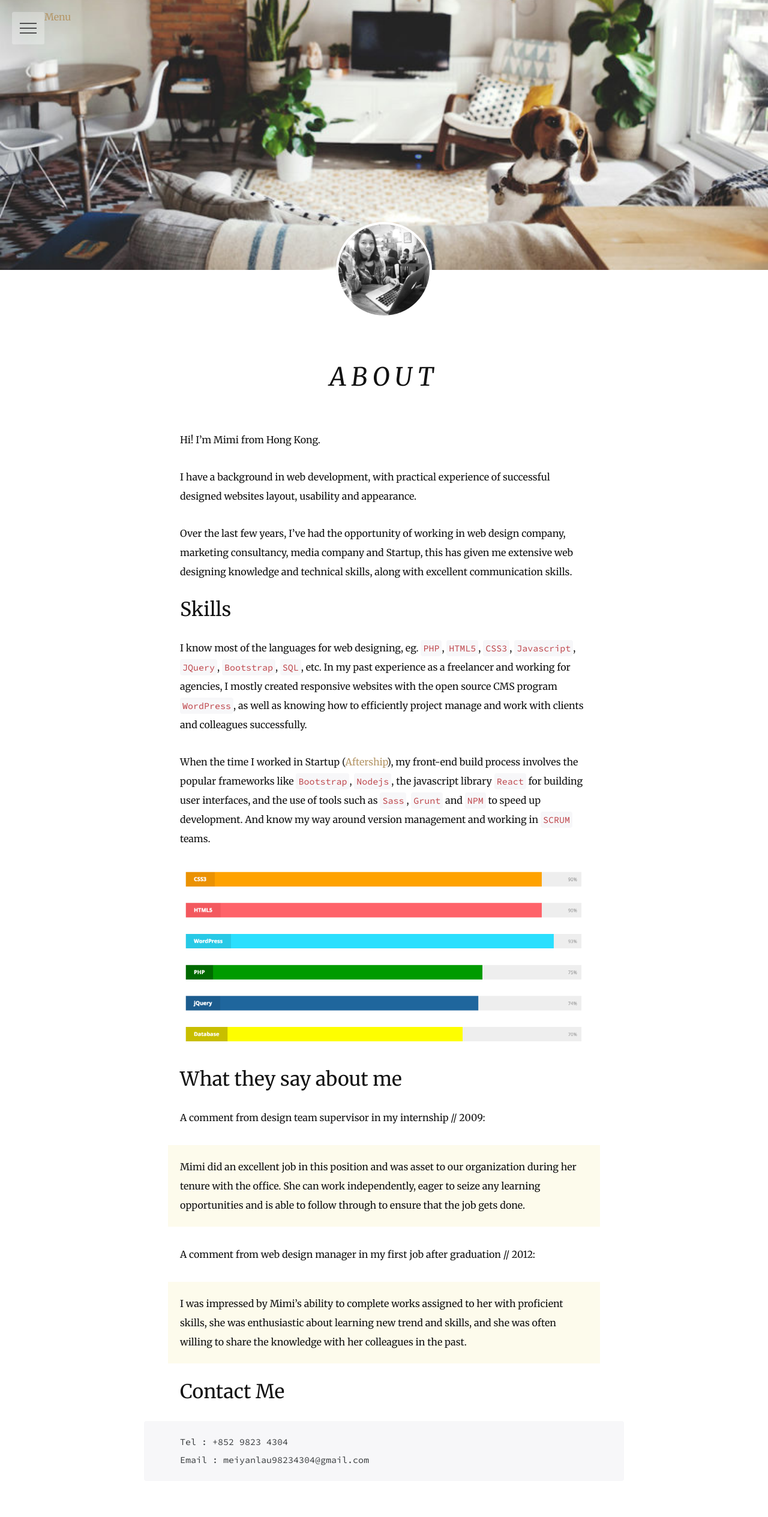
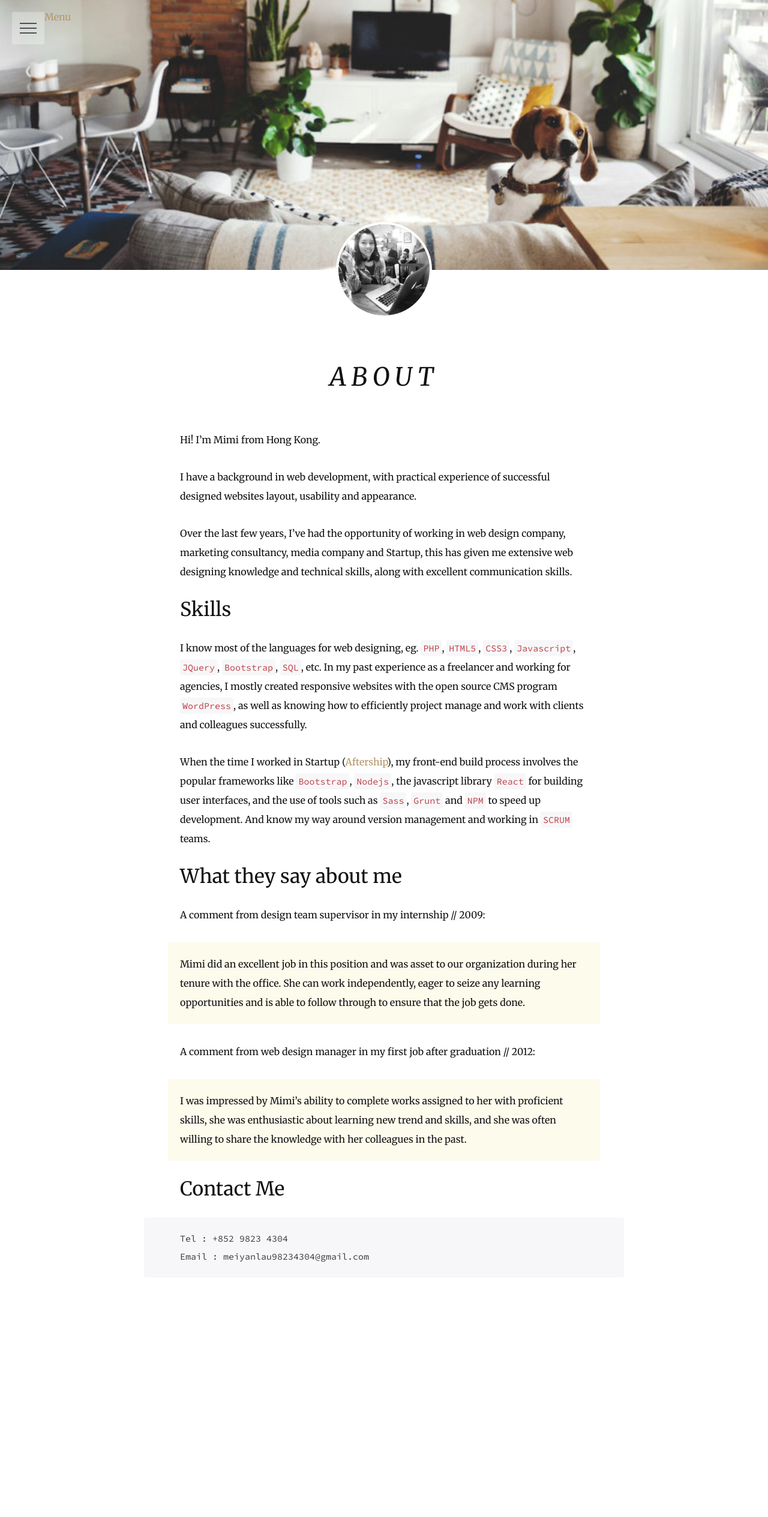
Before and after one commit to MimiLau/mimilau.github.io, a Jekyll site: the page built from about.md, in a window 1280 px wide. Shown: the whole page at 60% size. Built offline with Jekyll 4.4.1, drawn with Linux system fonts in a browser that asks for light colours; nearby versions of some CDN libraries; after the commit the page ends 2190 px from its top, so only the background shows below that.

Commit message:
remove image in about

```diff
--- a/about.md
+++ b/about.md
@@ -16,8 +16,6 @@ I know most of the languages for web designing, eg. `PHP`, `HTML5`, `CSS3`, `Jav
 
 When the time I worked in Startup ([Aftership](https://www.aftership.com)), my front-end build process involves the popular frameworks like `Bootstrap`, `Nodejs`, the javascript library `React` for building user interfaces, and the use of tools such as `Sass`, `Grunt` and `NPM` to speed up development. And know my way around version management and working in `SCRUM` teams.
 
-![Technical Skills](/assets/images/technical-skills.png)
-
 ## What they say about me
 
 A comment from design team supervisor in my internship // 2009:
```
